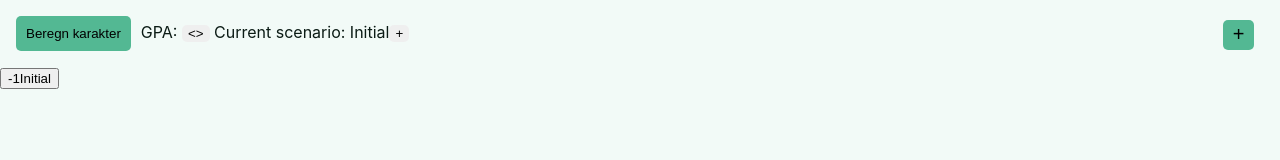
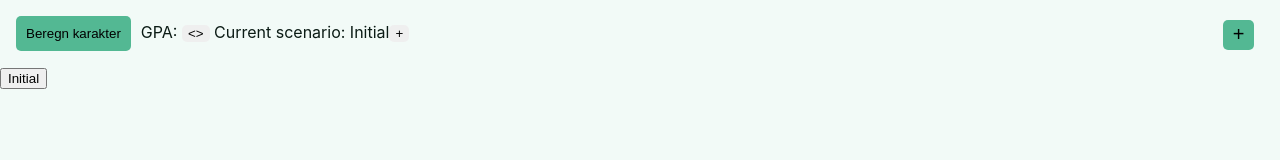
Before and after one commit to DanVi007/gpa-calc, a React (Create React App) app in the folder frontend/: page / in a window 1280 px wide. Shown: the top 160 px of the page. Built offline with nearby package versions, Linux system fonts and the light colour scheme.

Commit message:
remove debug output

```diff
--- a/frontend/src/pages/GradesPage.tsx
+++ b/frontend/src/pages/GradesPage.tsx
@@ -11,6 +11,7 @@ export default function GradesPage() {
 
   const [gpa, setGpa] = useState<string>("")
   // NOTE: initial scenario might be wasted if it is retrieved from the localStorage either way
+  // TODO: RESOLVE THE NOTE ABOVE
   const [currentScenario, setCurrentScenario] = useState<Scenario>(INITIAL_SCENARIO)
   const [scenarioNamesMap, setScenarioNamesMap] = useState<Map<number, string>>(INITIAL_SCENARIO_NAMES_MAP)
 
@@ -103,7 +104,6 @@ export default function GradesPage() {
       scenarioNamesMap.forEach((scenarioName, scenarioId) => {
         let scenarioButton: React.ReactElement =
           <button key={scenarioId} onClick={() => { onClickScenario(scenarioId) }}>
-            {scenarioId}
             {scenarioName}
           </button>
 
```
